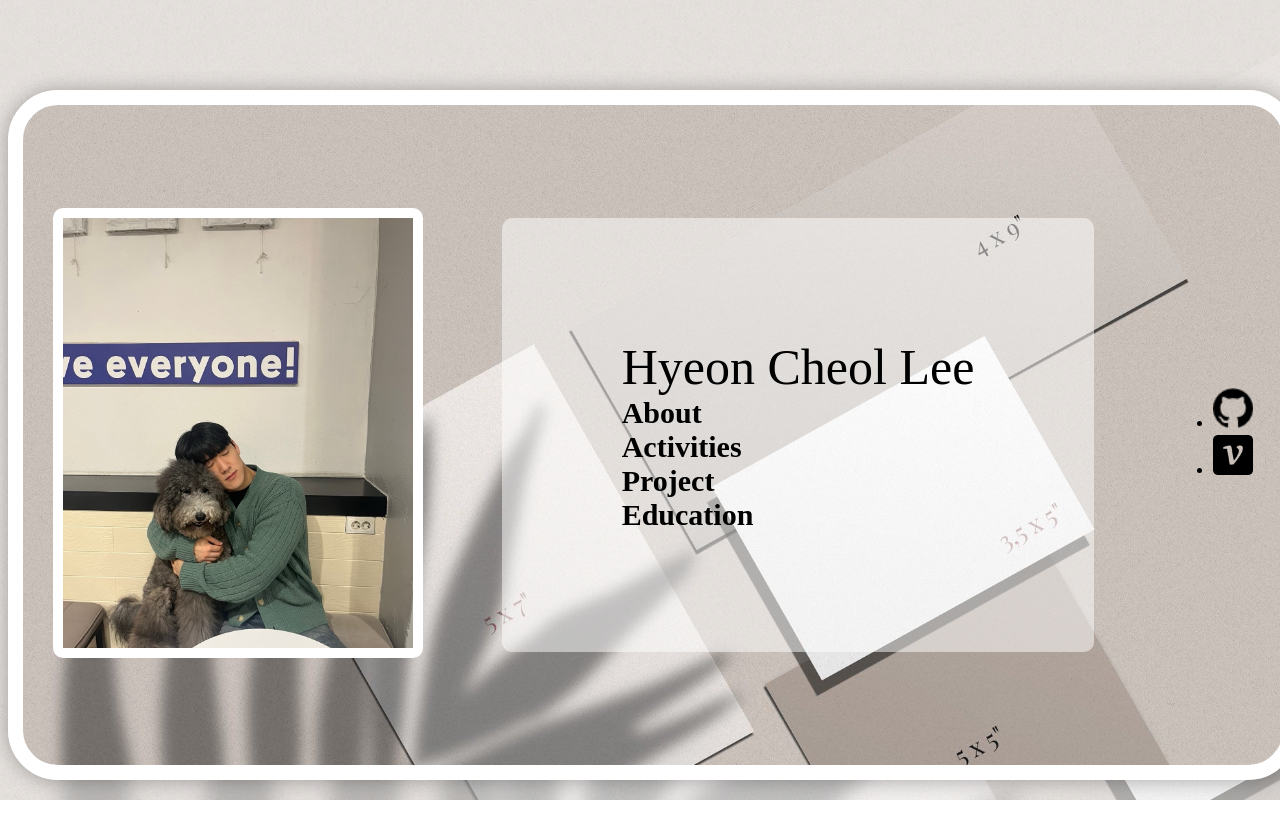
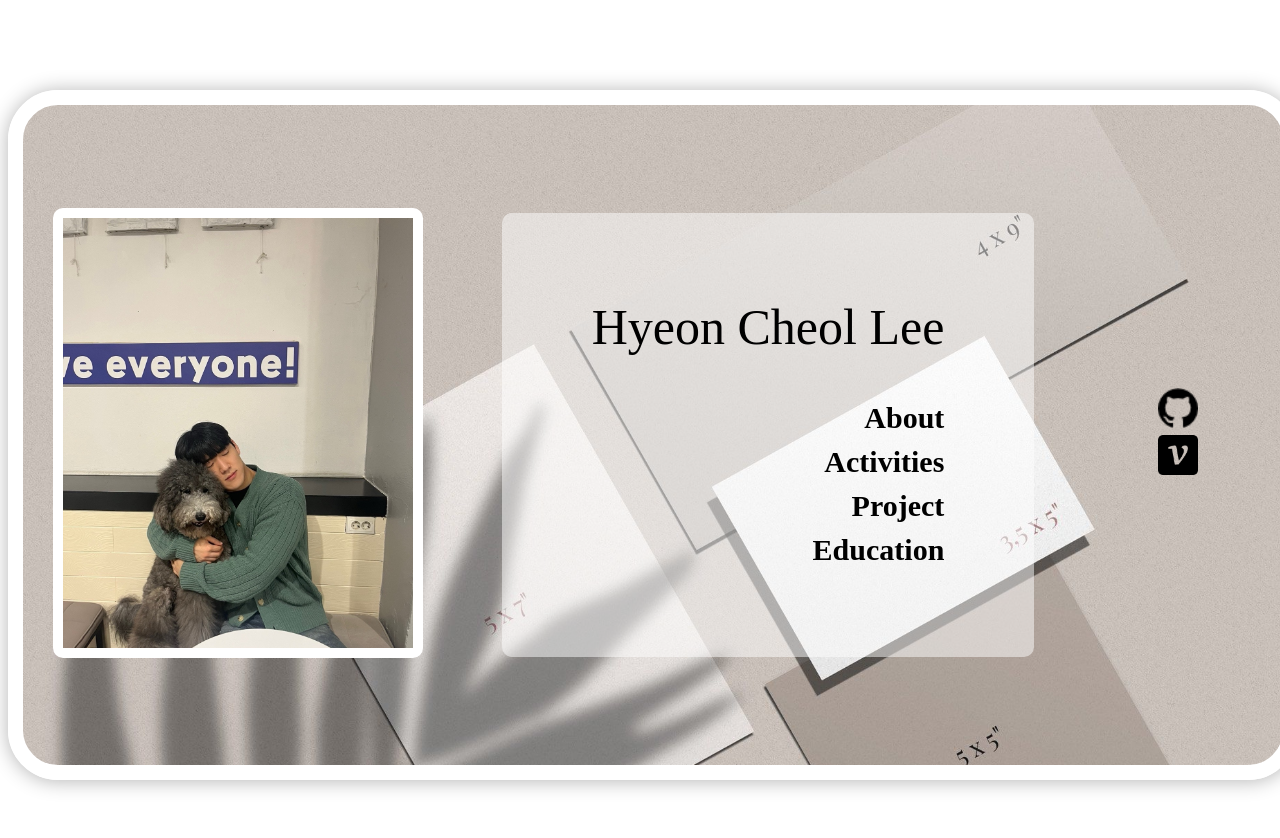
Before and after one commit to hcheorii/hcheorii.github.io-, a plain HTML site: page main.html in a window 1280 px wide. Drawn offline with Linux system fonts and the light colour scheme.

Commit message:
STYLE 메인페이지 스타일링 수정

```diff
--- a/index.css
+++ b/index.css
@@ -3,19 +3,15 @@
     background-repeat: no-repeat;
     background-size: cover;
     display: flex;
-    flex-flow: row wrap;
     justify-content: space-between;
     align-items: center;
-
     width: 1200px;
     height: 600px;
-    margin: 90px;
-    margin-left: auto;
-    margin-right: auto;
+    margin: 90px auto;
     border: 15px solid white;
     padding: 30px;
+    border-radius: 50px;
     box-shadow: 0 1px 20px 0 rgba(0, 0, 0, 0.3);
-    border-radius: 50px;
 }
 
 .image {
@@ -24,39 +20,32 @@
 
 .name {
     font-size: 50px;
+    margin-bottom: 40px;
 }
 
 a {
-    text-decoration-line: none;
+    text-decoration: none; /* 변경 */
     color: black;
     font-size: 30px;
-}
-
-.list li {
-    margin-bottom: 10px;
-    font-size: 30px;
-}
-
-.home {
-    border-radius: 10px;
-    padding: 120px;
-    background-color: #ffffff;
-    background-color: rgba(255, 255, 255, 0.5);
-}
-
-.home_container::after {
-    width: 100%;
-    height: 100%;
-    content: "";
-    background: url("./images/background_image.jpeg");
-    position: absolute;
-    top: 0;
-    left: 0;
-    z-index: -1;
-    opacity: 0.5;
+    margin: 5px;
+    text-align: right;
 }
 
 .menu {
     display: flex;
     flex-direction: column;
 }
+
+.home {
+    border-radius: 10px;
+    padding: 85px;
+    background-color: rgba(255, 255, 255, 0.5);
+}
+
+.url {
+    margin-right: 50px;
+}
+
+.url ul {
+    list-style-type: none;
+}
--- a/main.html
+++ b/main.html
@@ -39,7 +39,7 @@
             <div class="url">
                 <ul>
                     <li>
-                        <a href="https://github.com/hcheorii"
+                        <a href="https://github.com/hcheorii" target="_blank"
                             ><img
                                 src="images\github_logo.png"
                                 width="40"
@@ -47,7 +47,9 @@
                         /></a>
                     </li>
                     <li>
-                        <a href="https://velog.io/@dlguscjf1028/posts"
+                        <a
+                            href="https://velog.io/@dlguscjf1028/posts"
+                            target="_blank"
                             ><img
                                 src="images\velog_logo.png"
                                 width="40"
```
